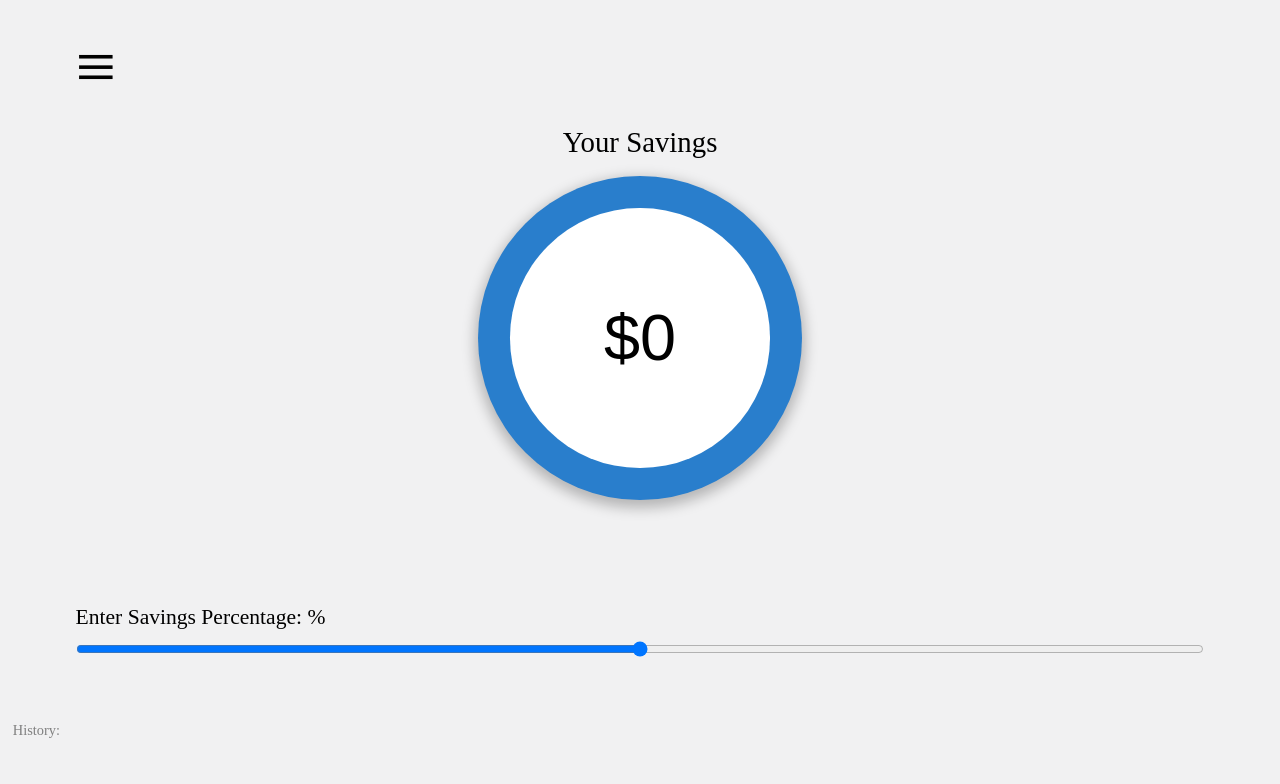
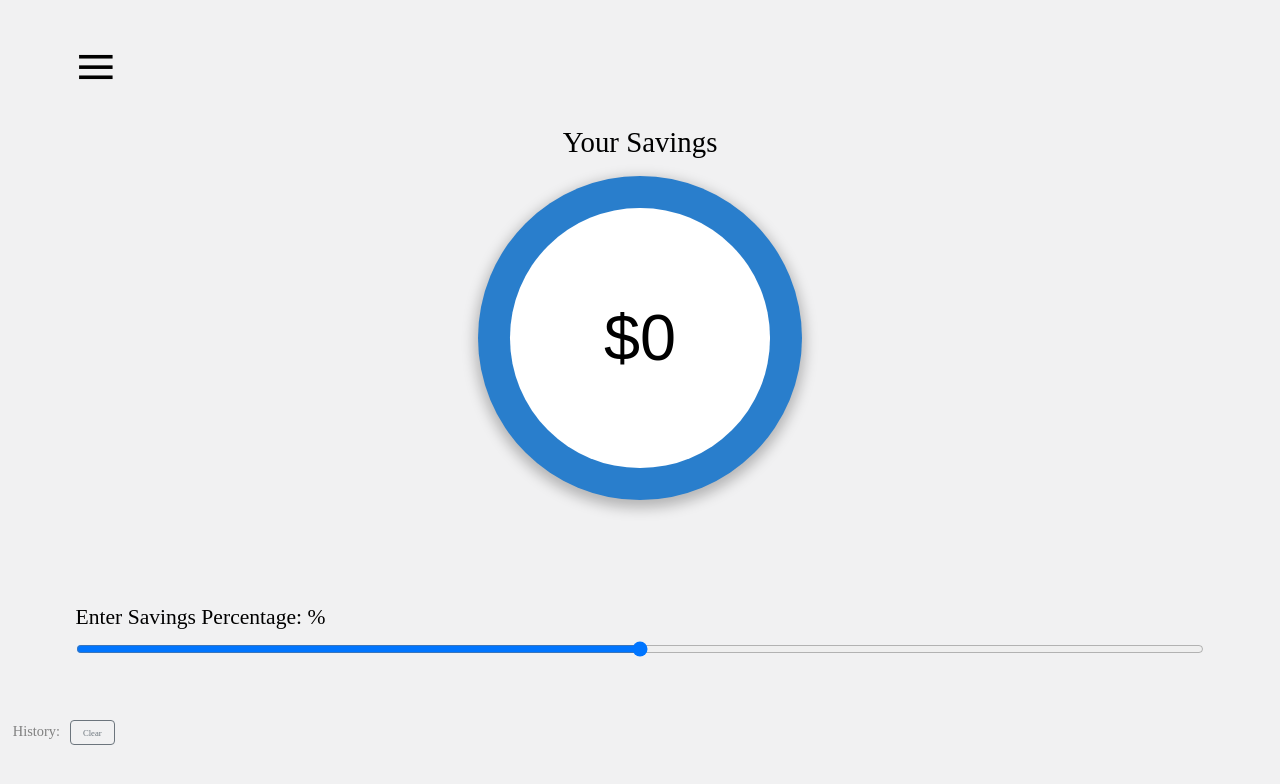
Before and after one commit to argentinoj/budg-it, a React (Create React App) app: page /mp in a window 1280 px wide. Shown: the top 784 px of the page. Built offline with nearby package versions, Linux system fonts and the light colour scheme.

Commit message:
fixed local storage issues

```diff
--- a/src/App.js
+++ b/src/App.js
@@ -20,8 +20,21 @@ class App extends Component {
     this.receiveTotal = this.receiveTotal.bind(this);
     this.receivePercentage = this.receivePercentage.bind(this);
     this.receiveTransaction = this.receiveTransaction.bind(this);
+
+
   }
 
+  componentWillMount(){
+    if(JSON.parse(localStorage.getItem("ls")) != null){
+      var simplify = JSON.parse(localStorage.getItem("ls"));
+      var tempStorage = []
+      for(var i = 0; i < simplify.length; i++){
+        var wrap = (simplify[i].state);
+        tempStorage.push(new TransactionItem(wrap.amount, wrap.title, wrap.spontaneous, wrap.id));
+      }
+      this.setState({transaction: tempStorage});
+    }
+  }
 
   receiveTotal(total){
     //console.log("Total Received " + total)
@@ -41,10 +54,18 @@ class App extends Component {
     temp.push(transaction1);
 
     this.setState({transaction: temp});
+
+    localStorage.setItem("ls", JSON.stringify(this.state.transaction));
+  }
+
+  resetPurchaseHistory(){
+    localStorage.setItem("ls",null);
+    this.setState({transaction: []});
   }
 
 
   render() {
+
     return (
       <Router>
         <Switch>
@@ -59,6 +80,7 @@ class App extends Component {
               receiveTotal = {this.receiveTotal}
               receivePercentage = {this.receivePercentage}
               transactions = {this.state.transaction}
+              clearPurchaseHistory = {this.resetPurchaseHistory}
               />}
 
             />
--- a/src/components/ManagementPage.css
+++ b/src/components/ManagementPage.css
@@ -33,4 +33,7 @@
     color: black;
     font-size: 200%;
     font-family: futura;
+}#clearButton{
+    height: 25px;
+    font-size: 60%;
 }
--- a/src/components/ManagementPage.js
+++ b/src/components/ManagementPage.js
@@ -35,7 +35,7 @@ export class ManagementPage extends Component{
         var tempw = this.state.total_wallet_amount;
         for(var i = 0; i < this.props.transactions.length; ++i){
             temp.push(this.props.transactions[i]);
-            tempw = tempw + this.props.transactions[i].getAmount();
+            tempw = tempw + Number(this.props.transactions[i].getAmount());
         }
 
         this.setState({total_wallet_amount: tempw});
@@ -50,6 +50,10 @@ export class ManagementPage extends Component{
     addTransaction = (t) => {
         // takes in a transactionitem, and appends it to the transaction list
         this.setState({transactionList: this.state.transactionList.push(t)});
+    }
+
+    clearHistory = () => {
+        this.props.clearPurchaseHistory();
     }
 
     route = () => {
@@ -82,7 +86,8 @@ export class ManagementPage extends Component{
                 </div>
 
                 <div class="TransactionTable">
-                    <div align="left" style ={{color: "gray"}}>History:</div>
+                    <span align="left" style ={{color: "gray", marginRight: "10px"}}>History:</span>
+                    <span><button id = "clearButton" className="btn btn-outline-secondary" onClick = {this.clearHistory}>Clear</button></span>
                     <div align="left" style ={{color: "black"}}> {
                         this.state.transactionList.length > 0 ? (
                         this.state.transactionList.map((trans) =>
```
